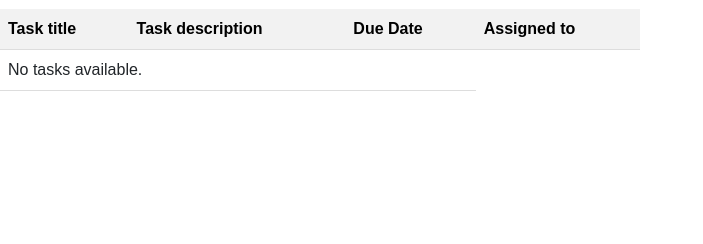
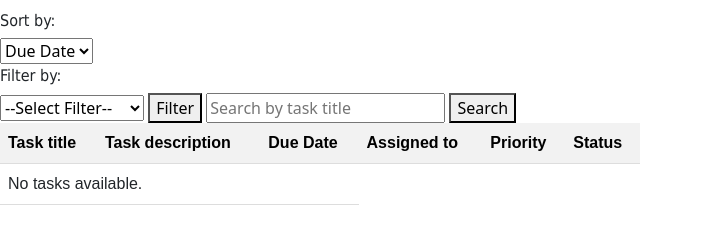
Before and after one commit to Ash281/5CCS2SEG-Team-Impala, a Django app: template tasks/templates/task_list.html in a window 1280 px wide. Shown: the part 119-363 px from the top of the page, without its empty margins (0-703 px from the left). Run offline with Django 4.2, Linux system fonts and the light colour scheme; the template is opened without the code that fills it, so the values that code supplies are empty; some libraries are stand-ins or nearby versions.

Commit message:
Add filter, sorting, and seach mechanism for the task table

```diff
--- a/task_manager/urls.py
+++ b/task_manager/urls.py
@@ -29,4 +29,8 @@ urlpatterns = [
     path('sign_up/', views.SignUpView.as_view(), name='sign_up'),
     path('create_task/', views.create_task, name='create_task'),
     path('task_list/', views.task_list, name='task_list'),
+    path('tasks/<str:task_title>/', views.task_detail, name='task_detail'),
+    path('tasks/edit/<str:task_title>/', views.edit_task, name='edit_task'),
+    path('tasks/complete/<str:task_title>/', views.mark_task_complete, name='mark_task_complete'),
+
 ]
--- a/tasks/models.py
+++ b/tasks/models.py
@@ -44,17 +44,19 @@ class User(AbstractUser):
         return self.gravatar(size=60)
 
 class Task(models.Model):
-    PRIORITY_CHOICES = [ ('CR', 'Critical'), ('MD', 'Medium'), ('LW', 'Low'), ]
+    PRIORITY_CHOICES = [ ('HI', 'High'), ('MD', 'Medium'), ('LW', 'Low'), ]
 
     task_title = models.CharField(max_length = 50, default='', blank=False, unique=True, validators=[MinLengthValidator(3, message="Title must be a minimum of 3 characters")])
     task_description = models.CharField(max_length = 500, default='', blank=False,  validators=[MinLengthValidator(10, message="Description must be a minimum of 10 characters")])
     due_date = models.DateField(default=datetime.date.today, validators=[validate_not_past_date])
     assignees = models.CharField(max_length = 50, default='')
-    priority = models.CharField(max_length=2, choices=PRIORITY_CHOICES)
+    priority = models.CharField(max_length=2, choices=PRIORITY_CHOICES, default='LW')
     # assignees = forms.ModelMultipleChoiceField(
     #     queryset=TeamMember.objects.all(),
     #     widget=forms.CheckboxSelectMultiple(),  # Optional: For checkbox style selection
     #     required=False
     # )
+    STATUS_CHOICES = [('NOT_STARTED', 'Not Completed'), ('COMPLETED', 'Completed') ]
+    status = models.CharField(max_length=20,choices=STATUS_CHOICES,default='NOT_STARTED')
     def __str__(self):
         return self.task_title
--- a/tasks/templates/task_list.html
+++ b/tasks/templates/task_list.html
@@ -8,19 +8,74 @@
 </head>
   <body>
     <h1 id="example-text">{{ user.username }}'s tasks</h1> <!-- change to Team "team name" tasks ,, bcoz tasks are for teams-->
-    <table>
+
+  <form method="get">
+    <label for="sort_by">Sort by:</label>
+    <select name="sort_by" id="sort_by" onchange="this.form.submit()">
+        <option value="due_date" {% if sort_by == "due_date" %}selected{% endif %}>Due Date</option>
+        <option value="priority" {% if sort_by == "priority" %}selected{% endif %}>Priority</option>
+        <option value="status" {% if sort_by == "status" %}selected{% endif %}>Status</option>
+        <option value="task_title" {% if sort_by == "task_title" %}selected{% endif %}>Title</option>
+    </select>
+</form>
+
+
+<form method="get">
+  <label for="filter_by">Filter by:</label>
+  <select name="filter_by" id="filter_by" onchange="showDateRange(this.value)">
+      <option value="">--Select Filter--</option>
+      <option value="high_priority" {% if filter_by == "high_priority" %}selected{% endif %}>High Priority</option>
+      <option value="med_priority" {% if filter_by == "med_priority" %}selected{% endif %}>Medium Priority</option>
+      <option value="low_priority" {% if filter_by == "low_priority" %}selected{% endif %}>Low Priority</option>
+      <option value="comp_status" {% if filter_by == "comp_status" %}selected{% endif %}>Complete</option>
+      <option value="incomp_status" {% if filter_by == "incomp_status" %}selected{% endif %}>Incomplete</option>
+      <option value="date_range">Date Range</option>
+  </select>
+
+    <!-- Hidden date range inputs -->
+    <div id="dateRange" style="display: none;">
+      <label for="start_date">Start Date:</label>
+      <input type="date" id="start_date" name="start_date">
+
+      <label for="end_date">End Date:</label>
+      <input type="date" id="end_date" name="end_date">
+  </div>
+
+  <button type="submit">Filter</button>
+  <input type="text" name="search" placeholder="Search by task title" value="{{ request.GET.search }}">
+    <button type="submit">Search</button>
+</form>
+
+<script>
+function showDateRange(value) {
+  var dateRangeDiv = document.getElementById('dateRange');
+  if (value === 'date_range') {
+      dateRangeDiv.style.display = 'block';
+  } else {
+      dateRangeDiv.style.display = 'none';
+  }
+}
+</script>
+
+
+  <table>
       <tr>
           <th>Task title</th>
           <th>Task description</th>
           <th>Due Date</th>
           <th>Assigned to</th>
+          <th>Priority</th>
+          <th>Status</th>
       </tr>
       {% for task in tasks %}
       <tr>
-          <td>{{ task.task_title }}</td>
+
+        <td class="clickable-cell"><a href="{% url 'task_detail' task.id %}">{{ task.task_title }}</a></td>
           <td>{{ task.task_description }}</td>
           <td>{{ task.due_date }}</td>
           <td>{{ task.assignees }}</td>
+          <td>{{ task.get_priority_display }}</td>
+          <td>{{ task.get_status_display }}</td>
       </tr>
       {% empty %}
       <tr><td colspan="3">No tasks available.</td></tr>
```
Also changed, not shown: tasks/templates/edit_task.html (added, +10 -0 lines), tasks/templates/task_detail.html (added, +21 -0 lines), tasks/tests/fixtures/default_task.json (+2 -1 lines), tasks/tests/fixtures/other_tasks.json (+6 -3 lines), tasks/views.py (+65 -3 lines), tasks/migrations/0004_task_status_alter_task_priority.py (added).
